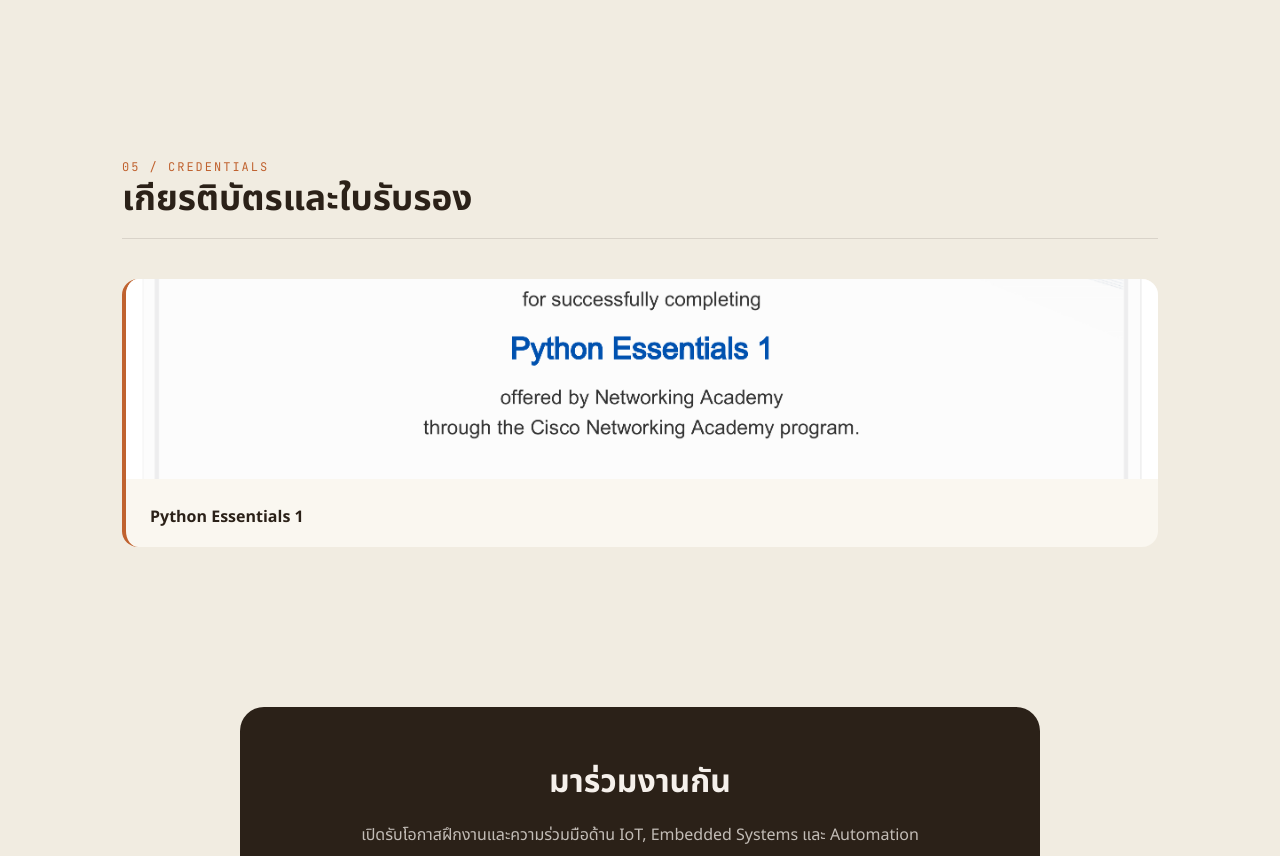
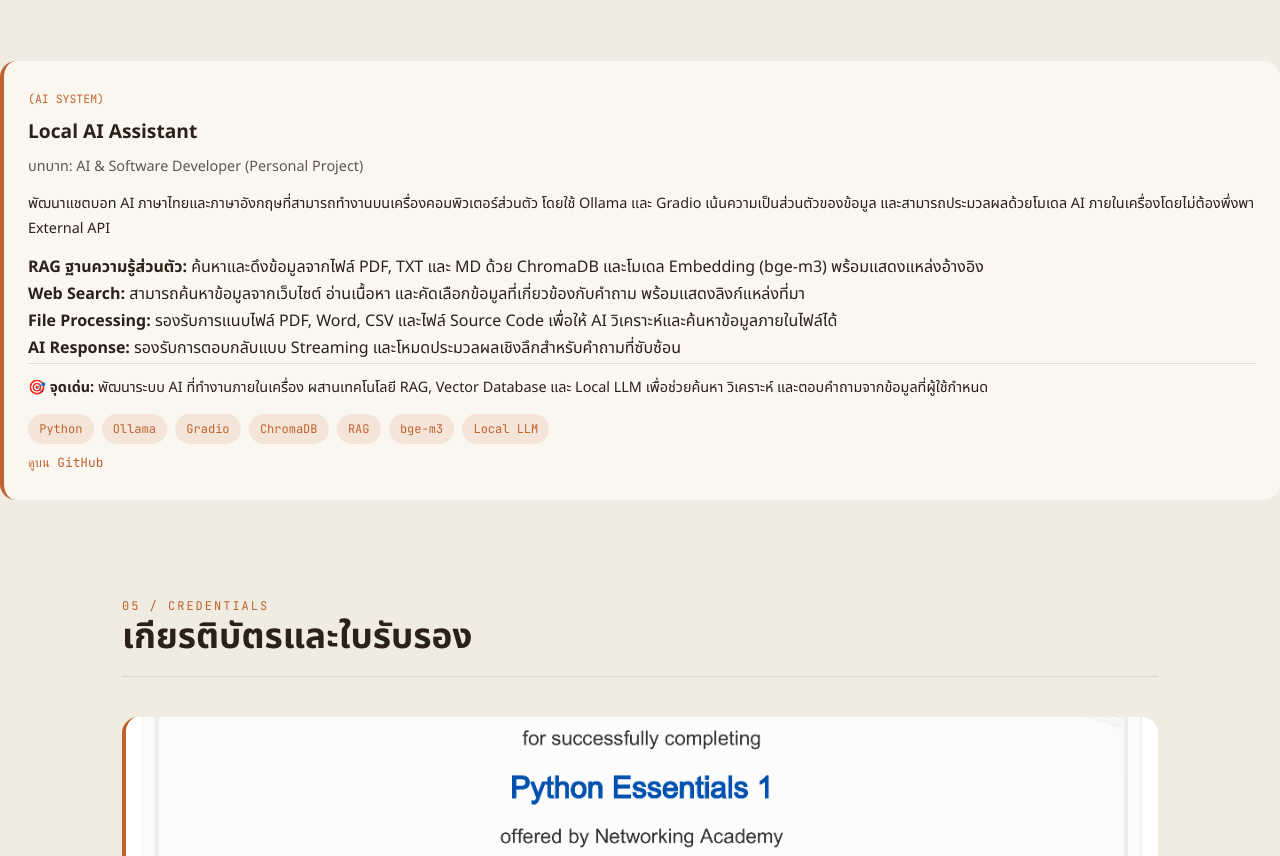
Before and after one commit to godji-jy/my-portfolio, a plain HTML site: page index.html in a window 1280 px wide. Shown: the part 3068-3924 px from the top of the page. Drawn offline with Linux system fonts and the light colour scheme.

Commit message:
Update index.html

```diff
--- a/index.html
+++ b/index.html
@@ -166,6 +166,71 @@ footer{text-align:center;padding:2rem;font-size:.8rem;opacity:.7}
     </article>
   </div>
 </section>
+<article class="project-card project-card-wide">
+  <span class="project-label">(AI SYSTEM)</span>
+
+  <h3>Local AI Assistant</h3>
+
+  <p class="role">
+    บทบาท: AI &amp; Software Developer (Personal Project)
+  </p>
+
+  <p>
+    พัฒนาแชตบอท AI ภาษาไทยและภาษาอังกฤษที่สามารถทำงานบนเครื่องคอมพิวเตอร์ส่วนตัว
+    โดยใช้ Ollama และ Gradio เน้นความเป็นส่วนตัวของข้อมูล
+    และสามารถประมวลผลด้วยโมเดล AI ภายในเครื่องโดยไม่ต้องพึ่งพา External API
+  </p>
+
+  <ul>
+    <li>
+      <b>RAG ฐานความรู้ส่วนตัว:</b>
+      ค้นหาและดึงข้อมูลจากไฟล์ PDF, TXT และ MD ด้วย ChromaDB
+      และโมเดล Embedding (bge-m3) พร้อมแสดงแหล่งอ้างอิง
+    </li>
+
+    <li>
+      <b>Web Search:</b>
+      สามารถค้นหาข้อมูลจากเว็บไซต์ อ่านเนื้อหา
+      และคัดเลือกข้อมูลที่เกี่ยวข้องกับคำถาม พร้อมแสดงลิงก์แหล่งที่มา
+    </li>
+
+    <li>
+      <b>File Processing:</b>
+      รองรับการแนบไฟล์ PDF, Word, CSV และไฟล์ Source Code
+      เพื่อให้ AI วิเคราะห์และค้นหาข้อมูลภายในไฟล์ได้
+    </li>
+
+    <li>
+      <b>AI Response:</b>
+      รองรับการตอบกลับแบบ Streaming
+      และโหมดประมวลผลเชิงลึกสำหรับคำถามที่ซับซ้อน
+    </li>
+  </ul>
+
+  <p class="result">
+    🎯 <b>จุดเด่น:</b>
+    พัฒนาระบบ AI ที่ทำงานภายในเครื่อง
+    ผสานเทคโนโลยี RAG, Vector Database และ Local LLM
+    เพื่อช่วยค้นหา วิเคราะห์ และตอบคำถามจากข้อมูลที่ผู้ใช้กำหนด
+  </p>
+
+  <div class="tags">
+    <span class="tag">Python</span>
+    <span class="tag">Ollama</span>
+    <span class="tag">Gradio</span>
+    <span class="tag">ChromaDB</span>
+    <span class="tag">RAG</span>
+    <span class="tag">bge-m3</span>
+    <span class="tag">Local LLM</span>
+  </div>
+
+  <a class="link"
+     href="https://github.com/godji-jy"
+     target="_blank"
+     rel="noopener">
+    ดูบน GitHub
+  </a>
+</article>
 
 <section id="certificates">
   <div class="section-header"><span class="section-tag">05 / CREDENTIALS</span><h2 class="section-title">เกียรติบัตรและใบรับรอง</h2></div>
```
